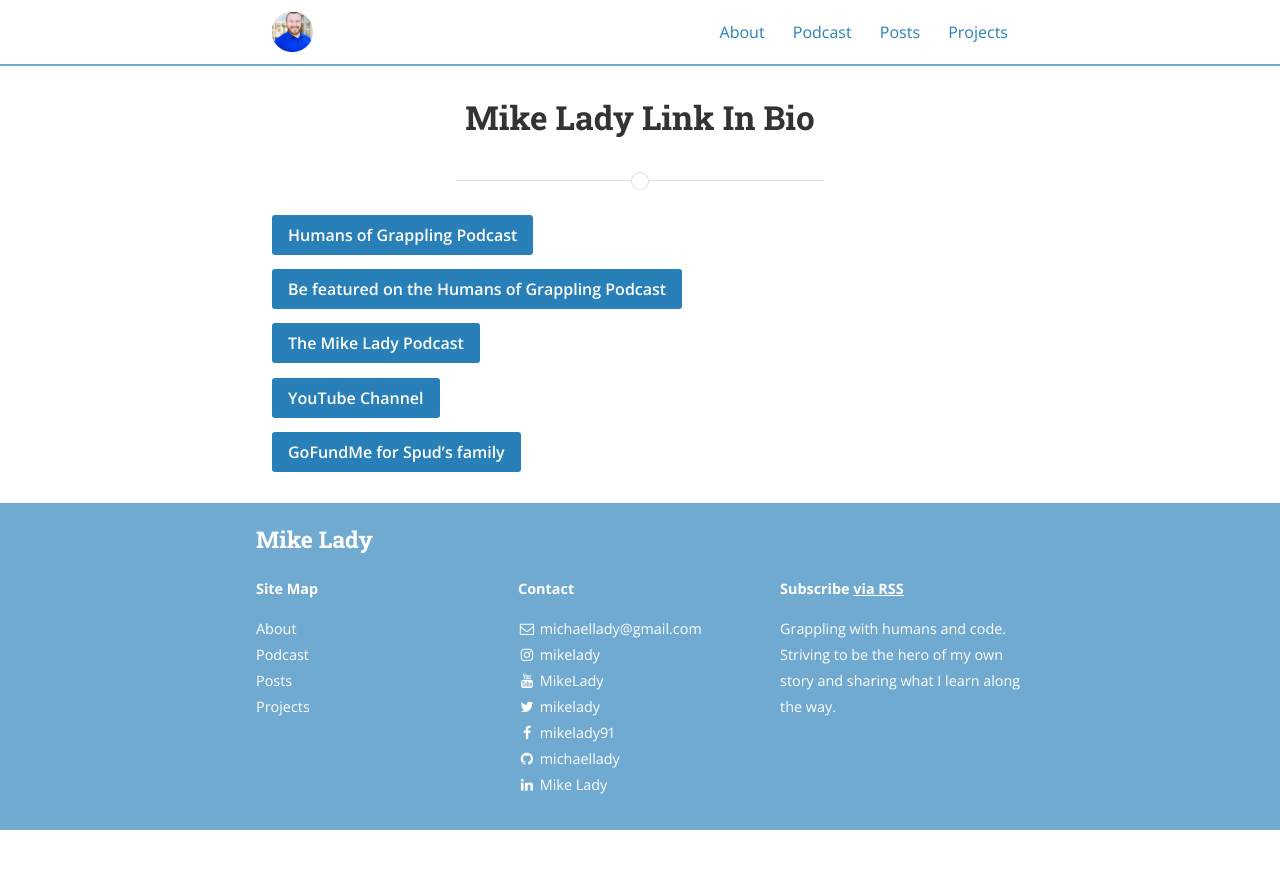
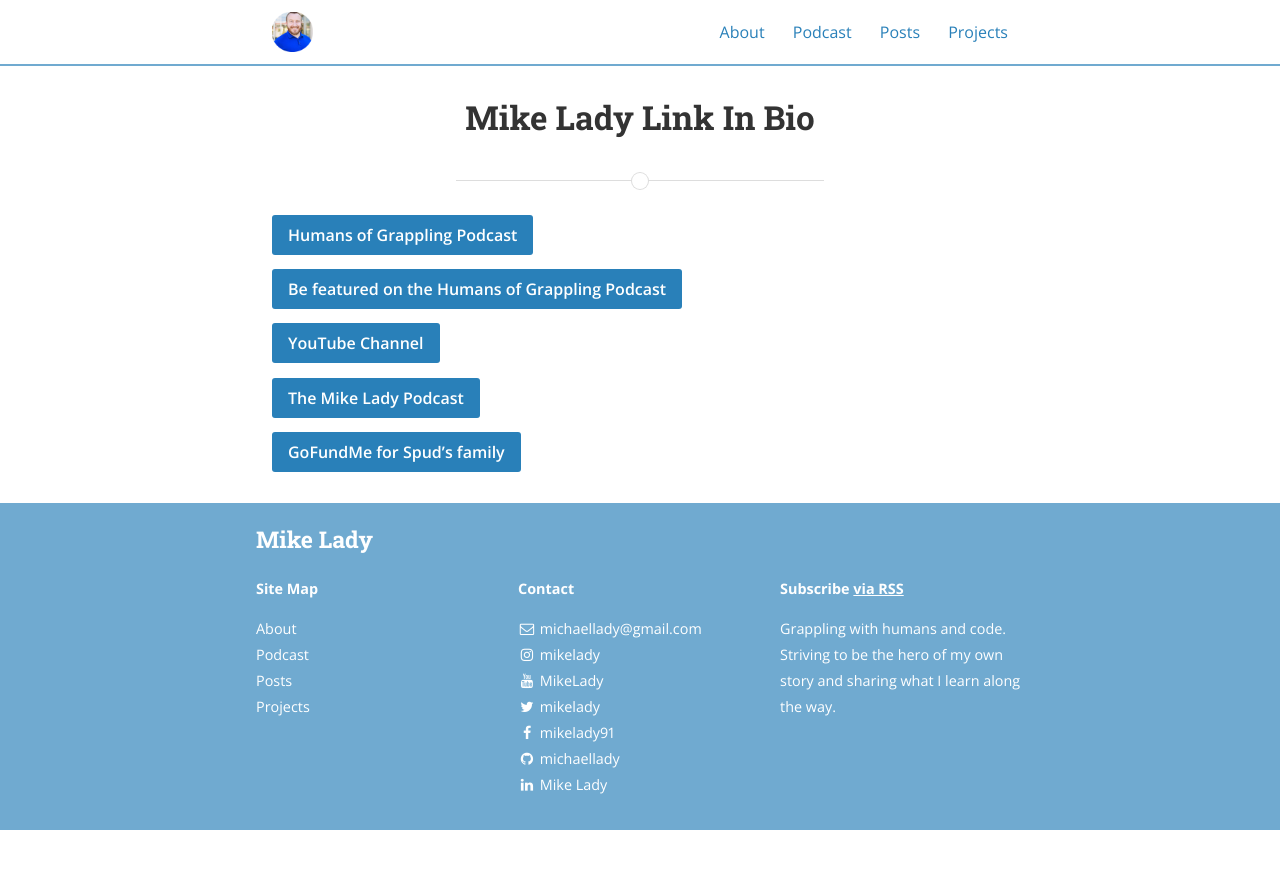
Before and after one commit to michaellady/michaellady.github.io, a Jekyll site: the page built from linkinbio.md, in a window 1280 px wide. Shown: the top 869 px of the page. Built offline with Jekyll 4.4.1, drawn with Linux system fonts in a browser that asks for light colours; nearby versions of some CDN libraries; comment, search, counter and statistics services are not loaded.

Commit message:
move link up

```diff
--- a/linkinbio.md
+++ b/linkinbio.md
@@ -9,8 +9,8 @@
 
 <button type="button" name="button" class="btn" onclick="location.href='https://calendly.com/mikelady/humans-of-grappling-podcast-recording'">Be featured on the Humans of Grappling Podcast</button>
 
+<button type="button" name="button" class="btn" onclick="location.href='https://www.youtube.com/c/MikeLady'">YouTube Channel</button>
+
 <button type="button" name="button" class="btn" onclick="location.href='/podcast'">The Mike Lady Podcast</button>
 
-<button type="button" name="button" class="btn" onclick="location.href='https://www.youtube.com/c/MikeLady'">YouTube Channel</button>
-
 <button type="button" name="button" class="btn" onclick="location.href='https://www.gofundme.com/f/help-provide-for-alex-and-charlie'">GoFundMe for Spud's family</button>
```
